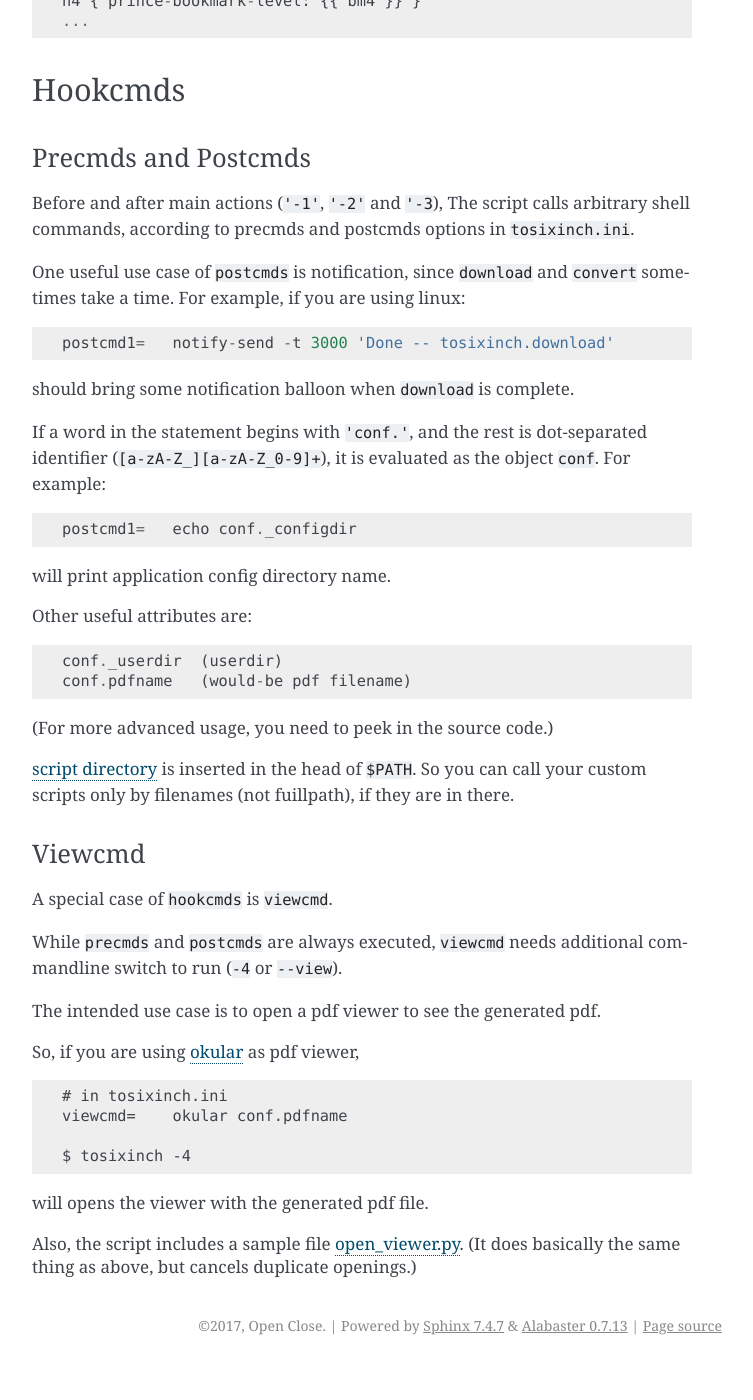
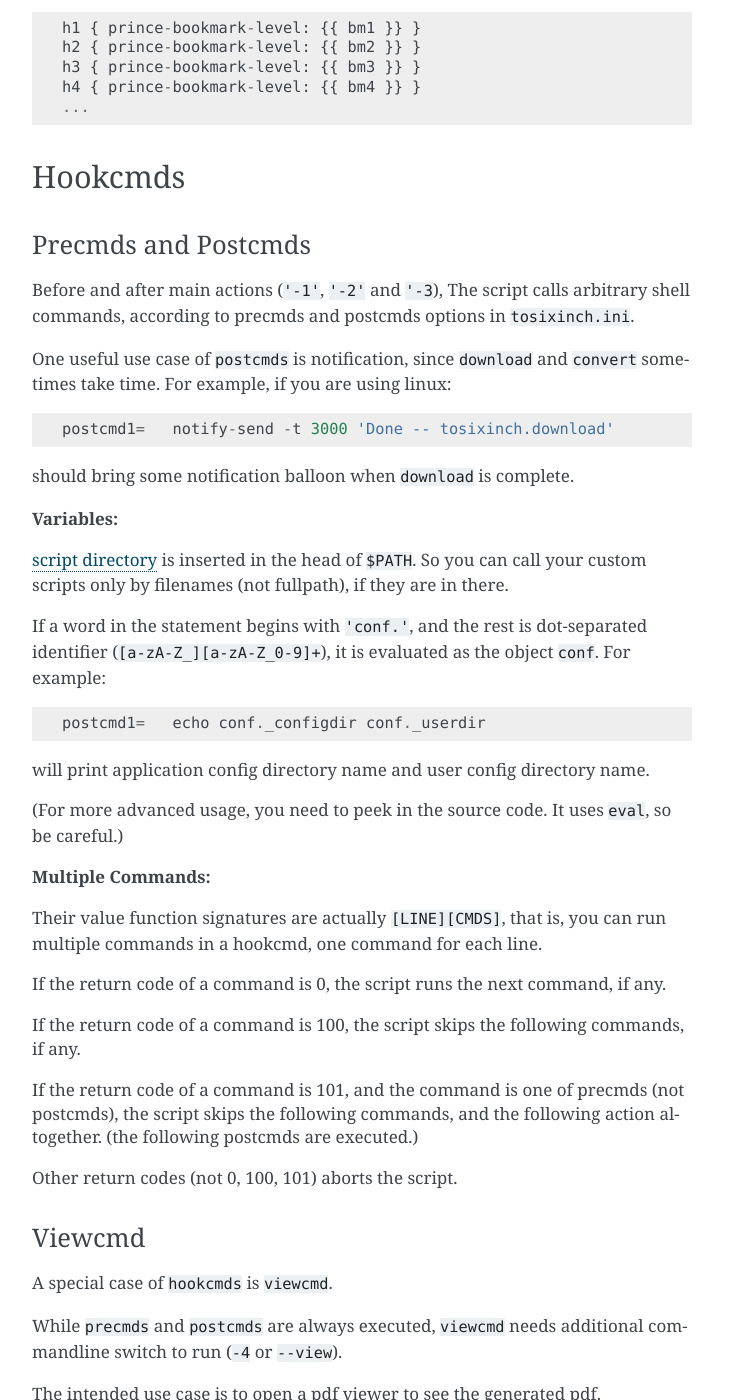
Before and after one commit to openandclose/tosixinch, a Sphinx documentation site: the page built from docs/overview.rst, in a window 1280 px wide and 1400 px high, scrolled down 13104 px. Shown: the whole window, without its empty margins (388-1141 px from the left). Built offline with Sphinx 7.4.7, drawn with Linux system fonts in a browser that asks for light colours; before the commit the page ends 14469 px from its top, so only the background shows below that; some of the changed text lies outside the part shown.

Commit message:
Add multi commands feature for hookcmds

```diff
--- a/CHANGELOG.rst
+++ b/CHANGELOG.rst
@@ -39,6 +39,8 @@ Important changes (that users especially need to know) are marked by '**[!]**.'
 * Add encoding_errors option (for codec Error Handler).
 
 * Add urlreplace feature (see doc: topics.html#urlreplace).
+
+* Add multi commands feature for hookcmds.
 
 **Remove:**
 
--- a/docs/overview.rst
+++ b/docs/overview.rst
@@ -548,6 +548,11 @@ Users have to fill the value accordingly, if setting.
     You write value string as you would write in the shell.
     So words with spaces need quotes, and special characters need escapes.
 
+.. dword:: CMDS
+
+    Like CMD, but accept a list as input.
+    The Value is a list of commandline ready strings.
+
 .. dword:: PLUS
 
     Values are comma separated list as ``COMMA``,
@@ -706,7 +711,7 @@ The script calls arbitrary shell commands,
 according to precmds and postcmds options in ``tosixinch.ini``.
 
 One useful use case of ``postcmds`` is notification,
-since ``download`` and ``convert`` sometimes take a time.
+since ``download`` and ``convert`` sometimes take time.
 For example, if you are using linux::
 
     postcmd1=   notify-send -t 3000 'Done -- tosixinch.download'
@@ -714,24 +719,41 @@ For example, if you are using linux::
 should bring some notification balloon
 when ``download`` is complete.
 
+**Variables:**
+
+`script directory <#dword-script_directory>`__ is inserted in the head of ``$PATH``.
+So you can call your custom scripts only by filenames (not fullpath),
+if they are in there.
+
 If a word in the statement begins with ``'conf.'``,
 and the rest is dot-separated identifier (``[a-zA-Z_][a-zA-Z_0-9]+``),
 it is evaluated as the object ``conf``. For example::
 
-    postcmd1=   echo conf._configdir
+    postcmd1=   echo conf._configdir conf._userdir
 
-will print application config directory name.
+will print application config directory name and user config directory name.
 
-Other useful attributes are::
+(For more advanced usage, you need to peek in the source code.
+It uses ``eval``, so be careful.)
 
-    conf._userdir  (userdir)
-    conf.pdfname   (would-be pdf filename)
+**Multiple Commands:**
 
-(For more advanced usage, you need to peek in the source code.)
+Their value function signatures are actually ``[LINE][CMDS]``, that is,
+you can run multiple commands in a hookcmd, one command for each line.
 
-`script directory <#dword-script_directory>`__ is inserted in the head of ``$PATH``.
-So you can call your custom scripts only by filenames (not fuillpath),
-if they are in there.
+If the return code of a command is 0,
+the script runs the next command, if any.
+
+If the return code of a command is 100,
+the script skips the following commands, if any.
+
+If the return code of a command is 101,
+and the command is one of precmds (not postcmds),
+the script skips the following commands,
+and the following action altogether.
+(the following postcmds are executed.)
+
+Other return codes (not 0, 100, 101) aborts the script.
 
 
 Viewcmd
```
Also changed, not shown: docs/options.rst (+7 -7 lines), 3 other files.
